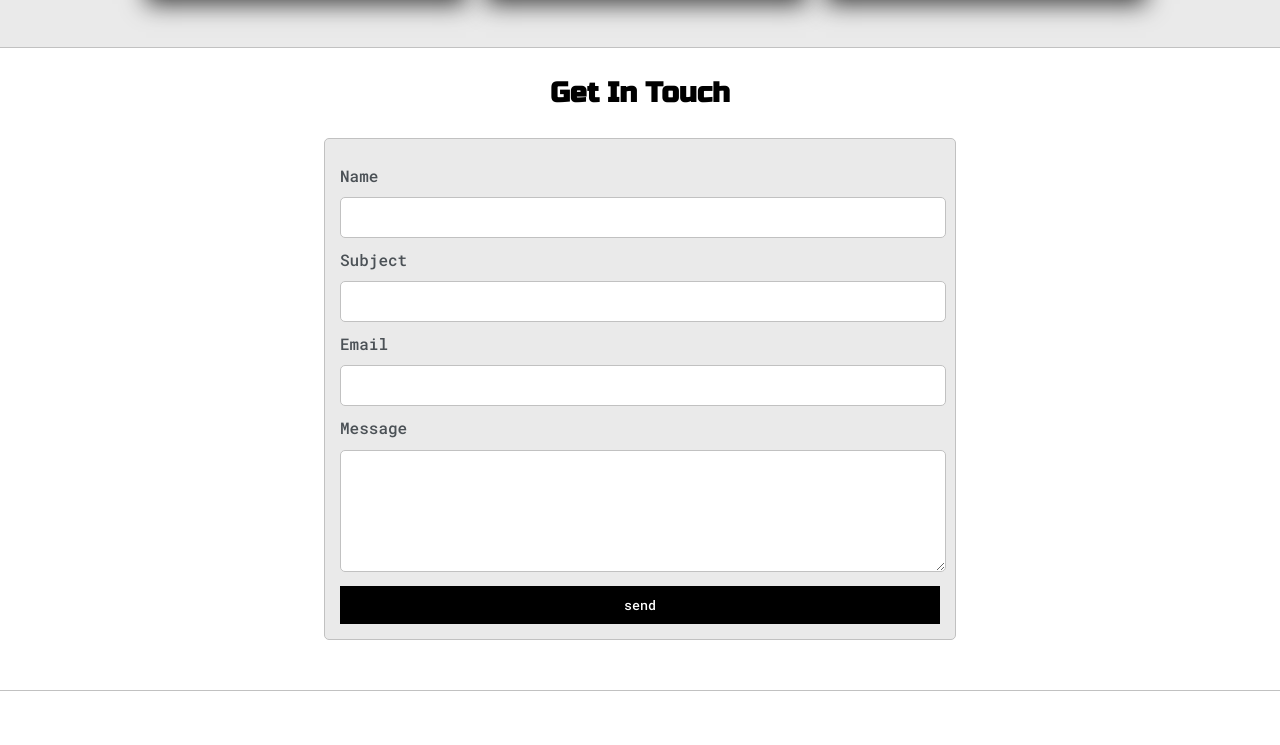
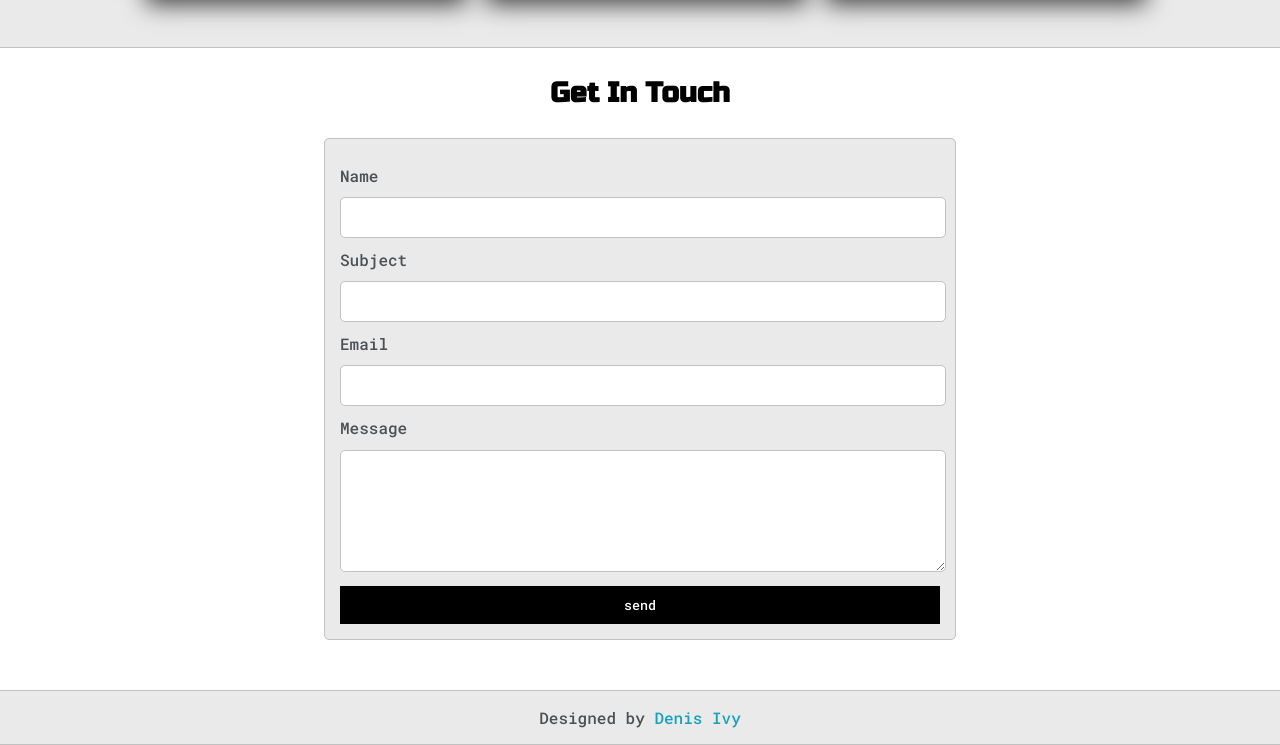
Before and after one commit to mrbahrani/mrbahrani.github.io, a plain HTML site: page index.html in a window 1280 px wide. Shown: the part 1716-2461 px from the top of the page. Before the commit the page ends 2407 px from the top, so only its background shows below. Drawn offline with Linux system fonts and the light colour scheme.

Commit message:
add designer's name

```diff
--- a/index.html
+++ b/index.html
@@ -184,5 +184,10 @@
             <input id="submit-button" type="submit" value="send">
         </form>
     </section>
+    <section class="s1">
+        <div class="main-container"></div>
+        <p style="text-align: center;">Designed by <a href="https://www.youtube.com/channel/UCTZRcDjjkVajGL6wd76UnGg">
+            Denis Ivy</a></p>
+    </section>
 </body>
 </html>
```
